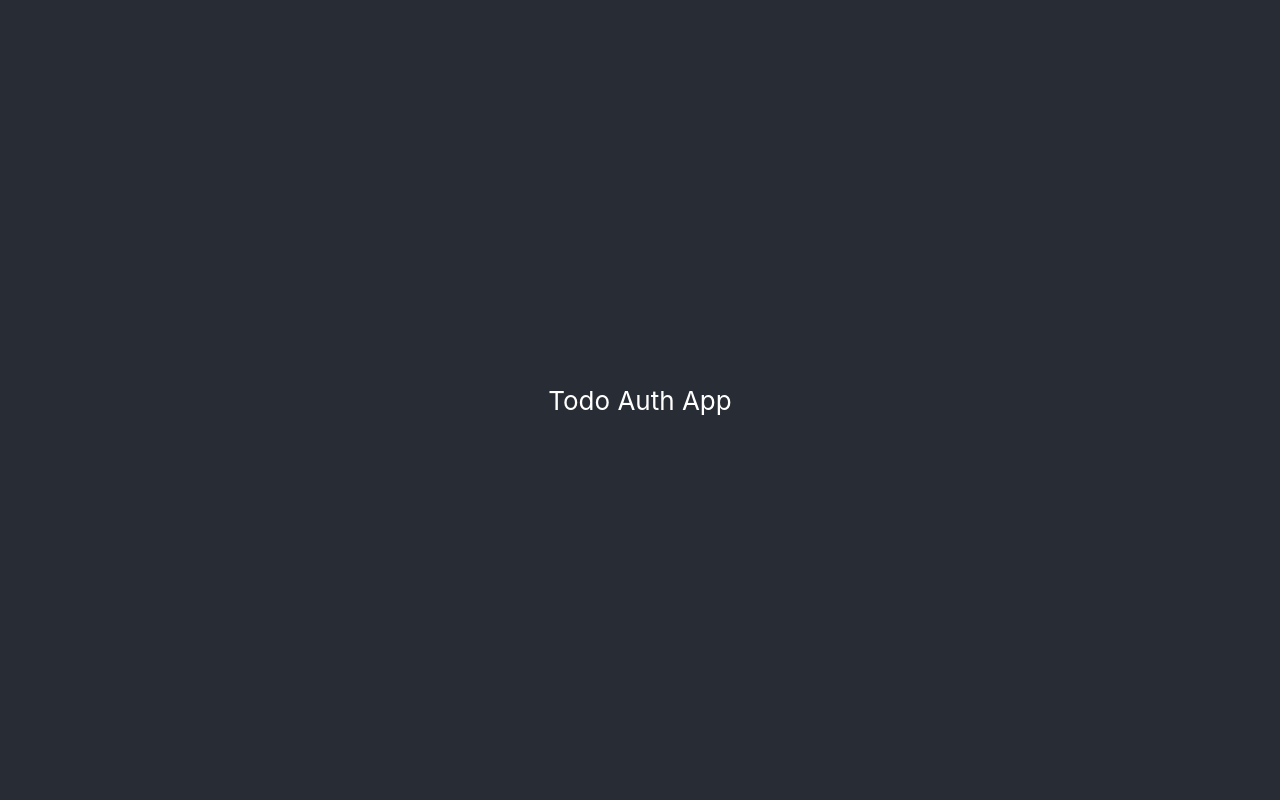
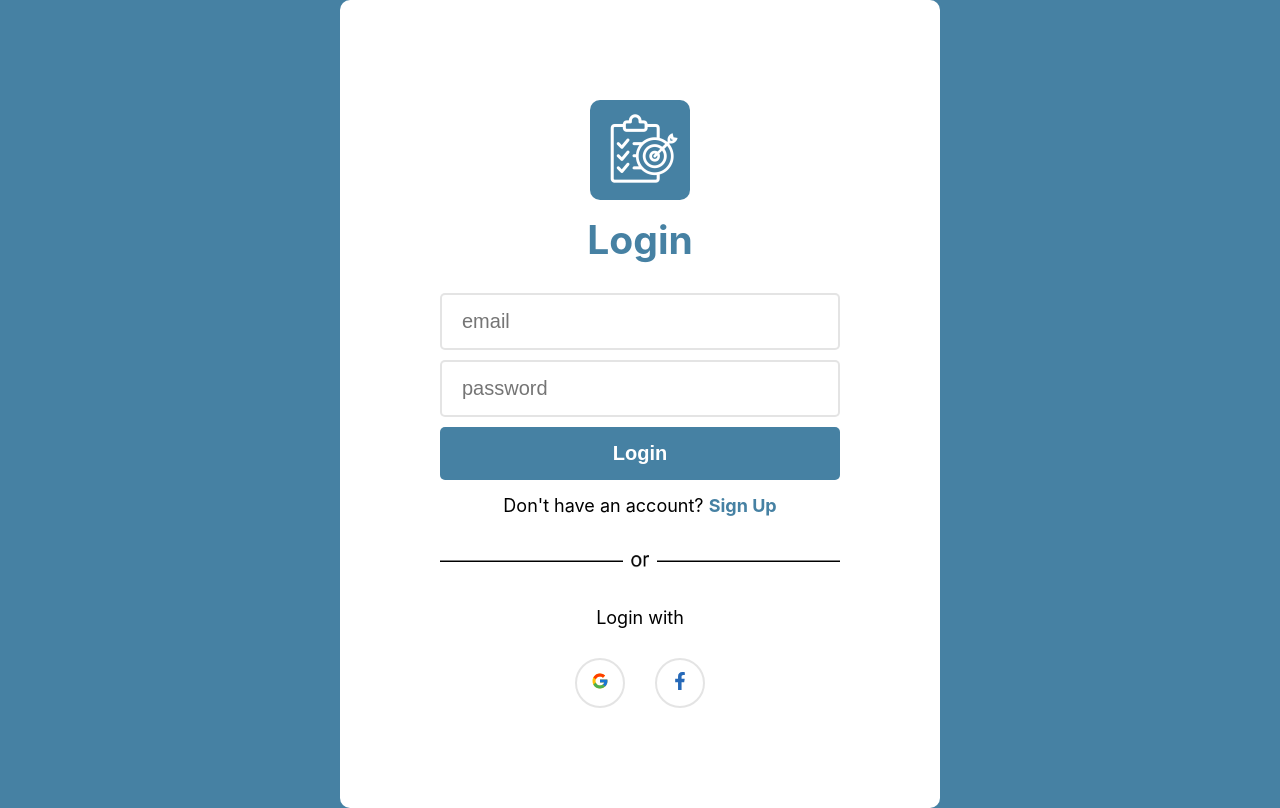
Before and after one commit to kapansa/todo-auth-app, a React (Create React App) app: page /login in a window 1280 px wide. Built offline with nearby package versions, Linux system fonts and the light colour scheme.

Commit message:
Create Login and Sign Up page

```diff
--- a/src/App.css
+++ /dev/null
@@ -1,38 +0,0 @@
-.App {
-  text-align: center;
-}
-
-.App-logo {
-  height: 40vmin;
-  pointer-events: none;
-}
-
-@media (prefers-reduced-motion: no-preference) {
-  .App-logo {
-    animation: App-logo-spin infinite 20s linear;
-  }
-}
-
-.App-header {
-  background-color: #282c34;
-  min-height: 100vh;
-  display: flex;
-  flex-direction: column;
-  align-items: center;
-  justify-content: center;
-  font-size: calc(10px + 2vmin);
-  color: white;
-}
-
-.App-link {
-  color: #61dafb;
-}
-
-@keyframes App-logo-spin {
-  from {
-    transform: rotate(0deg);
-  }
-  to {
-    transform: rotate(360deg);
-  }
-}
--- a/src/App.js
+++ b/src/App.js
@@ -1,10 +1,15 @@
-import "./App.css";
+import { Routes, Route } from "react-router-dom";
+import Home from "./pages/Home/Home";
+import Login from "./pages/Login/Login";
+import SignUp from "./pages/SignUp/SignUp";
 
 function App() {
   return (
-    <div className="App">
-      <header className="App-header">Todo Auth App</header>
-    </div>
+    <Routes>
+      <Route exact path="/login" element={<Login />} />
+      <Route exact path="/signup" element={<SignUp />} />
+      <Route exact path="/" element={<Home />} />
+    </Routes>
   );
 }
 
--- a/src/index.js
+++ b/src/index.js
@@ -2,6 +2,11 @@ import React from "react";
 import ReactDOM from "react-dom/client";
 import "./index.css";
 import App from "./App";
+import { BrowserRouter as Router } from "react-router-dom";
 
 const root = ReactDOM.createRoot(document.getElementById("root"));
-root.render(<App />);
+root.render(
+  <Router>
+    <App />
+  </Router>
+);
--- a/src/pages/Home/Home.jsx
+++ b/src/pages/Home/Home.jsx
@@ -4,3 +4,5 @@ import "./Home.css";
 export const Home = () => {
   return <div>Home</div>;
 };
+
+export default Home;
--- a/src/pages/Login/Login.css
+++ b/src/pages/Login/Login.css
@@ -0,0 +1,134 @@
+* {
+      margin: 0;
+      padding: 0;
+      box-sizing: border-box;
+}
+
+.Login {
+  text-align: center;
+  background-color: #4681A3;
+}
+
+.Login_middle {
+  /* background-color: #282c34; */
+  min-height: 100vh;
+  display: flex;
+  flex-direction: column;
+  align-items: center;
+  justify-content: center;
+  font-size: calc(10px + 2vmin);
+}
+
+.login_in {
+      background-color: #fff;
+      border-radius: 10px;
+      padding: 100px;
+}
+
+.logo {
+      width: 100px;
+      border-radius: 10px;
+}
+
+.form_input {
+      padding-top: 10px;
+}
+
+.input_entry {
+      width: 400px;
+      display: block;
+      padding: 15px 20px;
+      border: solid 2px rgba(128, 128, 128, 0.213);
+      margin-bottom: 10px;
+      border-radius: 5px;
+      font-size: 20px;
+}
+
+.no_account {
+      padding-top: 15px;
+}
+
+.input_entry:focus {
+      outline: none;
+}
+
+.title {
+      color: #4681A3;
+      margin-top: 10px;
+      margin-bottom: 20px;
+}
+
+.btn {
+      width: 100%;
+      display: block;
+      padding: 15px 20px;
+      margin: 0 auto;
+      border: none;
+      border-radius: 5px;
+      background-color: #4681A3;
+      font-size: 20px;
+      color: #fff;
+      font-weight: bold;
+      cursor: pointer;
+}
+
+.btn:hover {
+      background-color: #3d7799;
+}
+
+.text_size {
+      font-size: 18px;
+}
+
+.SignUp_link {
+      text-decoration: none;
+      font-weight: bold;
+      color: #4681A3;
+}
+
+.facebook {
+      color: #2669b8;
+      width: 50px;
+      height: 50px;
+      border-radius: 100%;
+      display: flex;
+      justify-content: center;
+      align-items: center;
+      border: solid 2px rgba(128, 128, 128, 0.213);
+}
+
+.google {
+      width: 50px;
+      height: 50px;
+      border-radius: 100%;
+      display: flex;
+      justify-content: center;
+      align-items: center;
+      border: solid 2px rgba(128, 128, 128, 0.213);
+}
+
+.google:hover, .facebook:hover {
+      cursor: pointer;
+}
+
+.or {
+      padding: 15px 0;
+}
+
+.login_with {
+      padding-bottom: 30px;
+}
+
+.social_login {
+      display: flex;
+      gap: 30px;
+      justify-content: center;
+}
+
+.Line_divide {
+      margin: 30px 0;
+}
+
+.Line_divide img {
+      width: 400px;
+}
--- a/src/pages/Login/Login.jsx
+++ b/src/pages/Login/Login.jsx
@@ -1,6 +1,54 @@
 import React from "react";
 import "./Login.css";
+import Logo from "../../assets/Logo.png";
+import Or from "../../assets/or.png";
+import { NavLink } from "react-router-dom";
+import { FaFacebookF } from "react-icons/fa";
+import { FcGoogle } from "react-icons/fc";
 
 export const Login = () => {
-  return <div>Login</div>;
+  return (
+    <div className="Login">
+      <div className="Login_middle">
+        <div className="login_in">
+          <img src={Logo} className="logo" alt="Todo_logo" />
+          <h2 className="title">Login</h2>
+          <div className="form_input">
+            <input type="email" className="input_entry" placeholder="email" />
+            <input
+              type="password"
+              className="input_entry"
+              placeholder="password"
+            />
+            <button className="btn">Login</button>
+            <p className="text_size no_account">
+              Don't have an account?{" "}
+              <NavLink className="SignUp_link" to="/SignUp">
+                Sign Up
+              </NavLink>
+            </p>
+            <div className="Line_divide">
+              <img src={Or} alt="Todo_logo" />
+            </div>
+            {/* <p className="text_size or">or</p> */}
+          </div>
+          <p className="text_size login_with">Login with</p>
+          <div className="social_login">
+            <div className="google">
+              <p className="text_size">
+                <FcGoogle />
+              </p>
+            </div>
+            <div className="facebook">
+              <p className="text_size">
+                <FaFacebookF />
+              </p>
+            </div>
+          </div>
+        </div>
+      </div>
+    </div>
+  );
 };
+
+export default Login;
--- a/src/pages/SignUp/SignUp.jsx
+++ b/src/pages/SignUp/SignUp.jsx
@@ -1,6 +1,53 @@
 import React from "react";
-import "./SignUp.css";
+import Logo from "../../assets/Logo.png";
+import Or from "../../assets/or.png";
+import { NavLink } from "react-router-dom";
+import { FaFacebookF } from "react-icons/fa";
+import { FcGoogle } from "react-icons/fc";
 
 export const SignUp = () => {
-  return <div>SignUp</div>;
+  return (
+    <div className="Login">
+      <div className="Login_middle">
+        <div className="login_in">
+          <img src={Logo} className="logo" alt="Todo_logo" />
+          <h2 className="title">Register</h2>
+          <div className="form_input">
+            <input type="email" className="input_entry" placeholder="email" />
+            <input
+              type="password"
+              className="input_entry"
+              placeholder="password"
+            />
+            <button className="btn">Sign Up</button>
+            <p className="text_size no_account">
+              Already have an account?{" "}
+              <NavLink className="SignUp_link" to="/Login">
+                Login
+              </NavLink>
+            </p>
+            <div className="Line_divide">
+              <img src={Or} alt="Todo_logo" />
+            </div>
+            {/* <p className="text_size or">or</p> */}
+          </div>
+          <p className="text_size login_with">Create an account with</p>
+          <div className="social_login">
+            <div className="google">
+              <p className="text_size">
+                <FcGoogle />
+              </p>
+            </div>
+            <div className="facebook">
+              <p className="text_size">
+                <FaFacebookF />
+              </p>
+            </div>
+          </div>
+        </div>
+      </div>
+    </div>
+  );
 };
+
+export default SignUp;
```
Also changed, not shown: src/assets/or.png (added), 1 other file (tests, documents, lock files or other folders).
